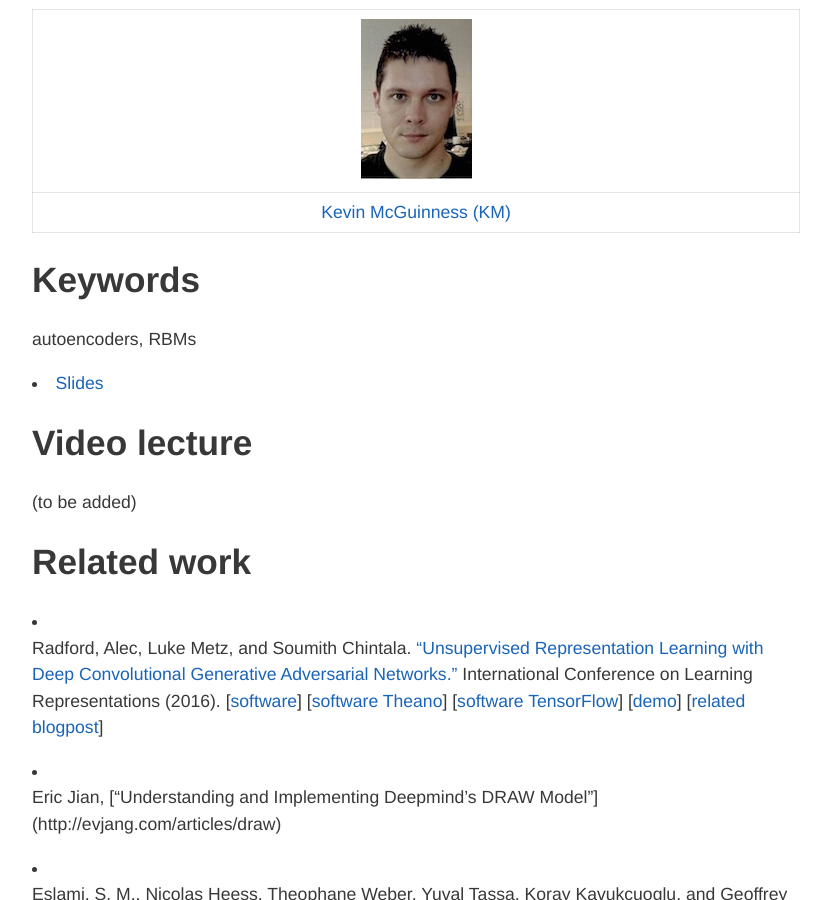
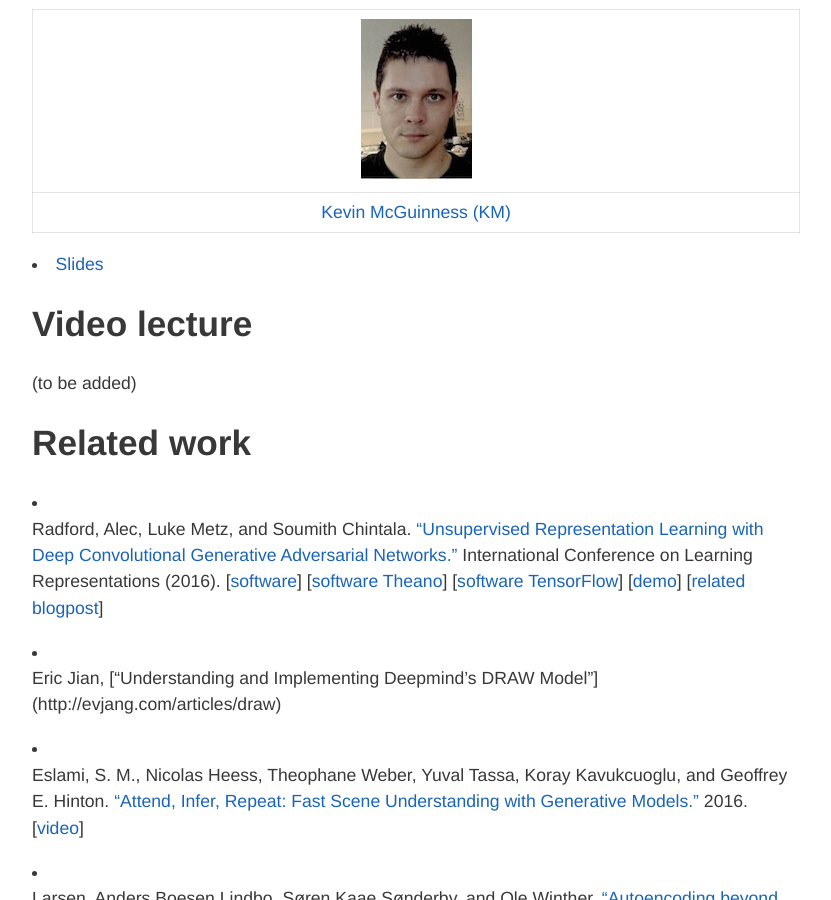
Before and after one commit to imatge-upc/telecombcn-2016-dlcv, a Jekyll site: the page built from unsupervised.md, in a window 1280 px wide and 900 px high, scrolled down 332 px. Shown: the whole window, without its empty margins (224-1055 px from the left). Built offline with Jekyll 4.4.1, drawn with Linux system fonts in a browser that asks for light colours; nearby versions of some CDN libraries.

```diff
--- a/unsupervised.md
+++ b/unsupervised.md
@@ -14,12 +14,7 @@ hide: true
 [KevinMcGuinness-web]: https://www.insight-centre.org/users/kevin-mcguinness
 [KevinMcGuinness-photo]: img/instructors/KevinMcGuinness.jpg "Kevin McGuinness"
 
-## Keywords
-
-autoencoders, RBMs
-
-
-* [Slides](slides/D3L1-Unsupervised.pdf)
+* [Slides](slides/D3L1-unsupervised.pdf)
 
 ## Video lecture
 
```
